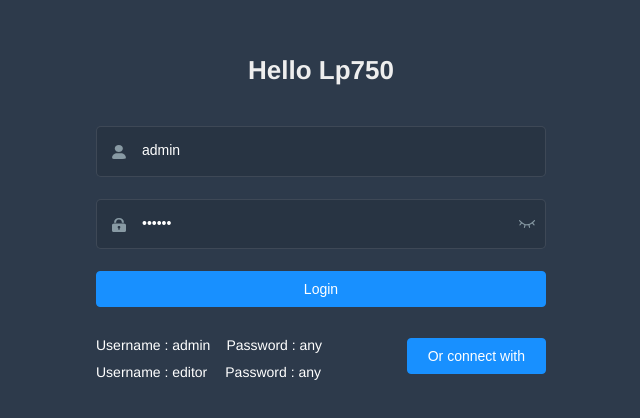
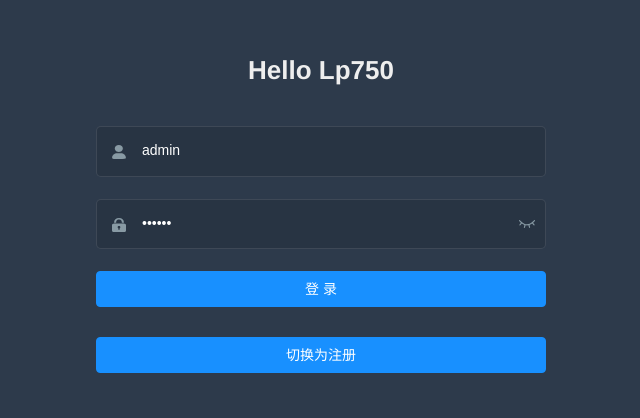
Before and after one commit to RollsRoycewk/02-vue-admin-edication, a Vue app: page /#/login in a window 1280 px wide. Shown: the part 104-522 px from the top of the page, without its empty margins (319-959 px from the left). Built offline with nearby package versions, Linux system fonts and the light colour scheme.

Commit message:
feat: 注册功能

```diff
--- a/src/api/user.js
+++ b/src/api/user.js
@@ -3,6 +3,14 @@ import request from '@/utils/request';
 export function login(data) {
 	return request({
 		url: '/user/login',
+		method: 'post',
+		data
+	});
+}
+
+export function reg(data) {
+	return request({
+		url: '/user/reg',
 		method: 'post',
 		data
 	});
@@ -18,7 +26,7 @@ export function getInfo(token) {
 
 export function logout() {
 	return request({
-		url: '/vue-element-admin/user/logout',
+		url: '/admin/user/logout',
 		method: 'post'
 	});
 }
--- a/src/views/login/index.vue
+++ b/src/views/login/index.vue
@@ -51,46 +51,54 @@
 				</el-form-item>
 			</el-tooltip>
 
+			<el-form-item v-if="inputType == 'reg'" prop="repassword">
+				<span class="svg-container">
+					<svg-icon icon-class="password" />
+				</span>
+				<el-input
+					:key="repasswordType"
+					ref="repassword"
+					v-model="loginForm.repassword"
+					:type="repasswordType"
+					placeholder="请输入确认密码"
+					name="repassword"
+					tabindex="2"
+					autocomplete="on"
+					@keyup.enter.native="handleLogin"
+				/>
+				<span class="show-pwd" @click="showRePwd">
+					<svg-icon :icon-class="repasswordType === 'password' ? 'eye' : 'eye-open'" />
+				</span>
+			</el-form-item>
+
 			<el-button
 				:loading="loading"
 				type="primary"
 				style="width: 100%; margin-bottom: 30px"
 				@click.native.prevent="handleLogin"
 			>
-				Login
+				{{ inputType == 'login' ? '登 录' : '注 册' }}
 			</el-button>
 
-			<div style="position: relative">
-				<div class="tips">
-					<span>Username : admin</span>
-					<span>Password : any</span>
-				</div>
-				<div class="tips">
-					<span style="margin-right: 18px">Username : editor</span>
-					<span>Password : any</span>
-				</div>
-
-				<el-button class="thirdparty-button" type="primary" @click="showDialog = true">Or connect with</el-button>
+			<div>
+				<el-button
+					type="primary"
+					style="width: 100%; margin-bottom: 30px"
+					@click="inputType = inputType == 'login' ? 'reg' : 'login'"
+				>
+					{{ inputType == 'login' ? '切换为注册' : '切换为登录' }}
+				</el-button>
 			</div>
 		</el-form>
-
-		<el-dialog title="Or connect with" :visible.sync="showDialog">
-			Can not be simulated on local, so please combine you own business simulation! ! !
-			<br />
-			<br />
-			<br />
-			<social-sign />
-		</el-dialog>
 	</div>
 </template>
 
 <script>
 import { validUsername } from '@/utils/validate';
-import SocialSign from './components/SocialSignin';
+import { reg } from '@/api/user';
 
 export default {
 	name: 'Login',
-	components: { SocialSign },
 	data() {
 		// const validateUsername = (rule, value, callback) => {
 		// 	if (!validUsername(value)) {
@@ -107,15 +115,18 @@ export default {
 		// 	}
 		// };
 		return {
+			inputType: 'login', // reg
 			loginForm: {
 				username: 'admin',
-				password: '111111'
+				password: '111111',
+				repassword: ''
 			},
 			loginRules: {
 				username: [{ required: true, trigger: 'blur' }],
 				password: [{ required: true, trigger: 'blur' }]
 			},
 			passwordType: 'password',
+			repasswordType: 'password',
 			capsTooltip: false,
 			loading: false,
 			showDialog: false,
@@ -163,10 +174,42 @@ export default {
 				this.$refs.password.focus();
 			});
 		},
+		showRePwd() {
+			if (this.repasswordType === 'password') {
+				this.repasswordType = '';
+			} else {
+				this.repasswordType = 'password';
+			}
+			this.$nextTick(() => {
+				this.$refs.repassword.focus();
+			});
+		},
 		handleLogin() {
 			this.$refs.loginForm.validate((valid) => {
 				if (valid) {
 					this.loading = true;
+
+					if (this.inputType == 'reg') {
+						reg(this.loginForm)
+							.then((res) => {
+								this.loading = false;
+								this.$message({
+									message: '注册成功',
+									type: 'success'
+								});
+								this.inputType = 'login';
+								this.loginForm = {
+									username: '',
+									password: '',
+									repassword: ''
+								};
+							})
+							.catch((err) => {
+								this.loading = false;
+							});
+						return;
+					}
+
 					this.$store
 						.dispatch('user/login', this.loginForm)
 						.then(() => {
```
